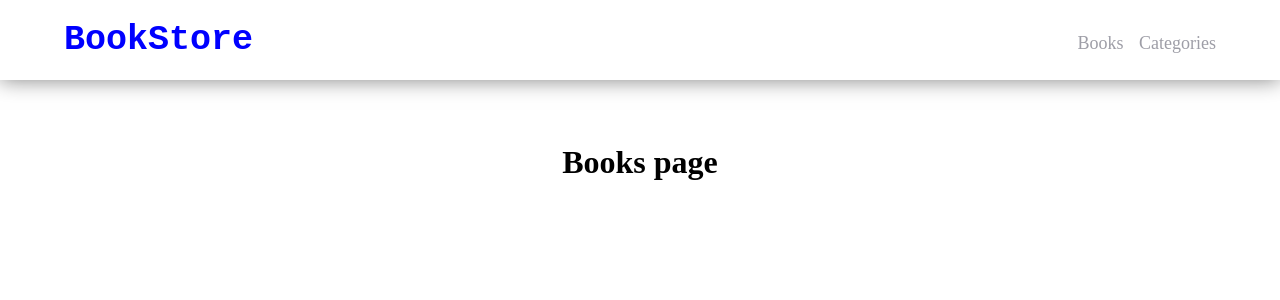
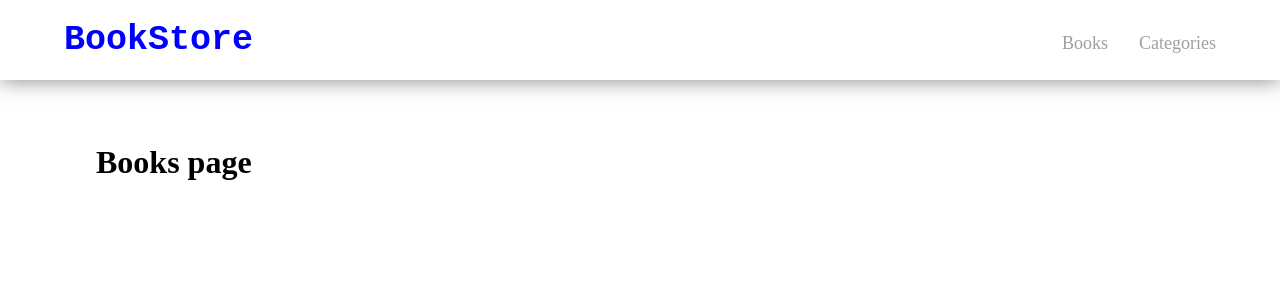
Before and after one commit to yayner2002/book-store, a React (Create React App) app: page / in a window 1280 px wide. Shown: the top 300 px of the page. Built offline with nearby package versions, Linux system fonts and the light colour scheme.

Commit message:
Fix issues on containers

```diff
--- a/src/App.css
+++ b/src/App.css
@@ -1,6 +1,3 @@
-.App {
-  text-align: center;
-}
 *{
   padding: 0;
   margin: 0;
--- a/src/App.js
+++ b/src/App.js
@@ -8,7 +8,6 @@ import Categories from './components/Categories';
 function App() {
   return (
     <Router>
-    <div className="App">
       <Nav />
        <div className='container'>
        <Routes>
@@ -17,7 +16,6 @@ function App() {
           <Route path='/categories' element={<Categories />} />
         </Routes>
        </div>
-    </div>
     </Router>
   );
 }
```
